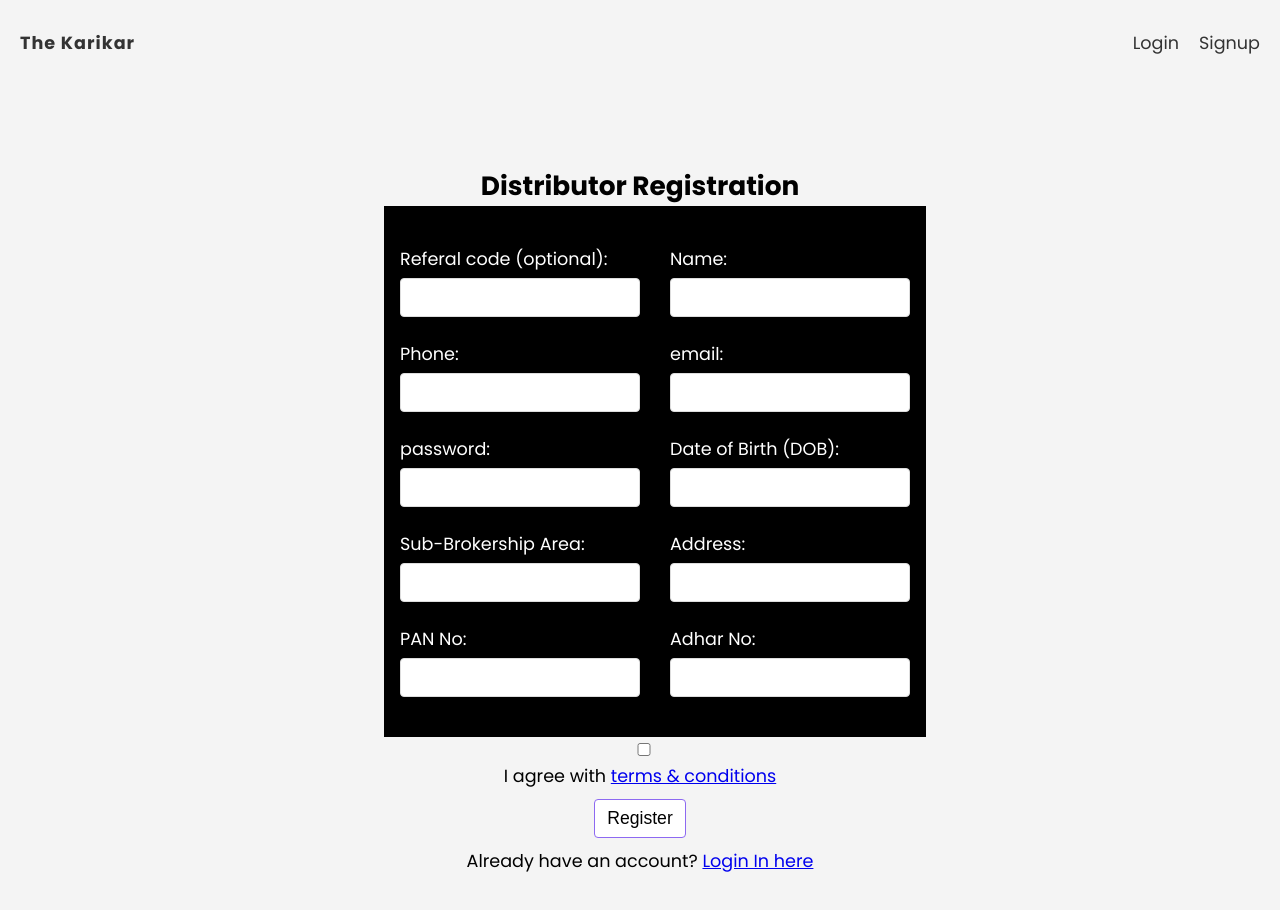
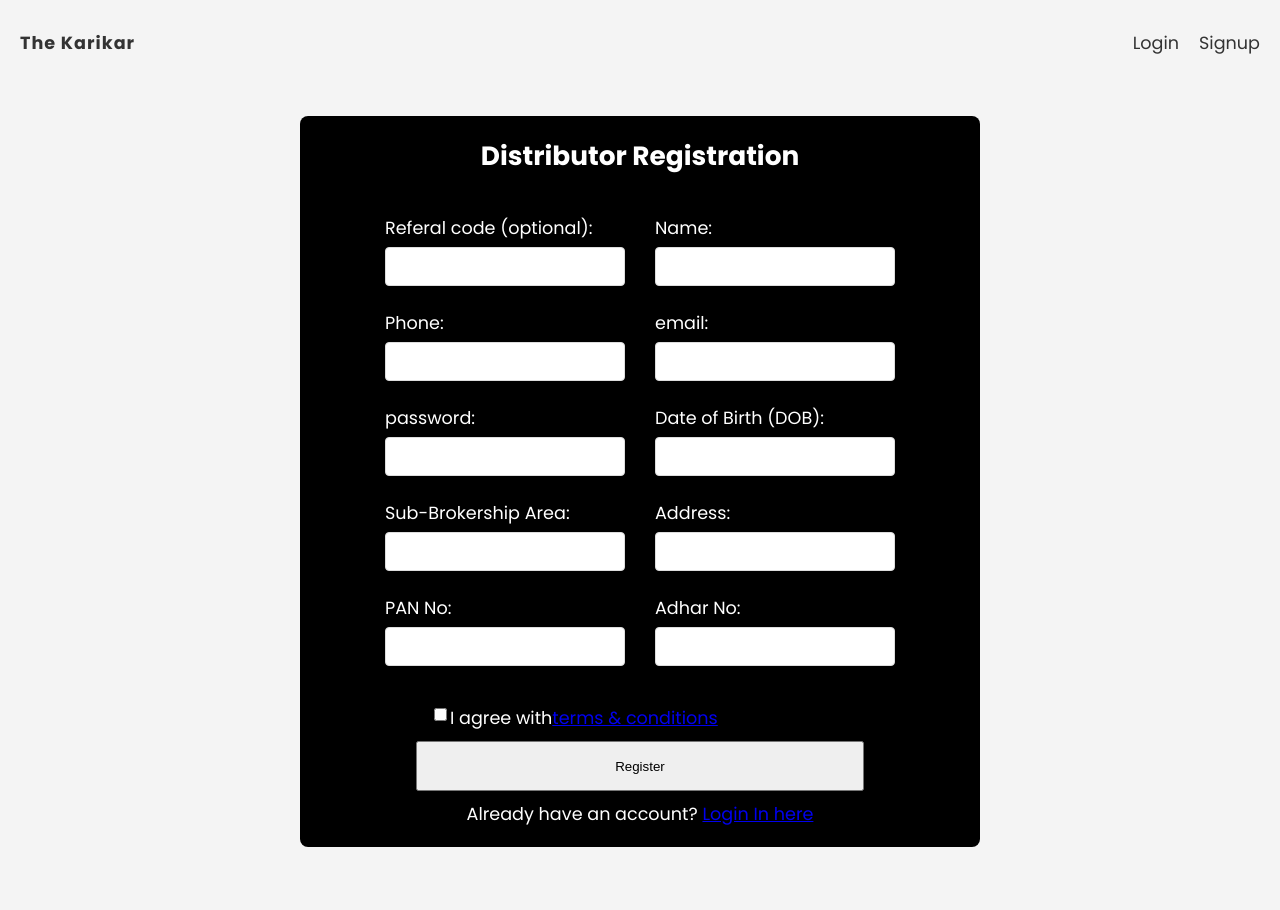
Before and after one commit to swatantragoswami09/karikarEduWealth, a React (Create React App) app: page /signup in a window 1280 px wide. Shown: the top 910 px of the page. Built offline with nearby package versions, Linux system fonts and the light colour scheme; no server answers.

Commit message:
css and snacbaar

```diff
--- /dev/null
+++ b/src/common/Snackbar.js
@@ -0,0 +1,98 @@
+import React from "react";
+import Button from "@mui/material/Button";
+import Snackbar from "@mui/material/Snackbar";
+import Slide from "@mui/material/Slide";
+// import { Alert } from "@mui/material";
+import MuiAlert from "@mui/material/Alert";
+const Alert = React.forwardRef(function Alert(props, ref) {
+  return <MuiAlert elevation={6} ref={ref} variant="filled" {...props} />;
+});
+
+const CommonSnackbar = (props) => {
+  const message = props.message || "Something went wrong!";
+  const statusCode = props.statusCode;
+  const isError = ['401', '400', '404', '500'].includes(statusCode);
+
+
+  let snackbarSeverity = isError ? "error" : "success"
+  console.log(snackbarSeverity)
+  // let snackbarSeverity = "";
+  // if (isError) {
+  //   snackbarSeverity = (
+  //     <Alert
+  //       severity="error"
+  //       onClose={handleClose}
+  //       // sx={{ width: "100%" }}
+  //     >
+  //       {message}
+  //     </Alert>
+  //   );
+  // } else {
+  //   snackbarSeverity = (
+  //     <Alert
+  //       severity="success"
+  //       onClose={handleClose}
+  //       // sx={{ width: "100%" }}
+  //     >
+  //       {message}
+  //     </Alert>
+  //   );
+  // }
+  console.log(isError);
+  const [state, setState] = React.useState({
+    open: true,
+    Transition: Slide,
+    vertical: "bottom",
+    horizontal: "center",
+  });
+  const { vertical, horizontal, open } = state;
+  const handleClose = () => {
+    setState({
+      ...state,
+      open: false,
+    });
+  };
+
+  const action = (
+    <React.Fragment>
+      <Button color="secondary" size="small" onClick={handleClose}>
+        Ok
+      </Button>
+    </React.Fragment>
+  );
+
+  return (
+    <Snackbar
+      open={open}
+      anchorOrigin={{ vertical, horizontal }}
+      onClose={handleClose}
+      autoHideDuration={3000}
+      TransitionComponent={state.Transition}
+      message={message}
+      key={state.Transition.name}
+      action={action}
+    >
+      {/* {isError && (
+        <Alert
+          severity="error"
+          onClose={handleClose}
+          // sx={{ width: "100%" }}
+        >
+          {message}
+        </Alert>
+      )} */}
+      {/* {snackbarSeverity} */}
+      <Alert
+        severity={snackbarSeverity}
+        onClose={handleClose}
+        // sx={{ width: "100%" }}
+      >
+        {message}
+      </Alert>
+    </Snackbar>
+  );
+};
+
+export default CommonSnackbar;
+
+// (isError === true || isError === false) && (
--- a/src/components/Navbar.js
+++ b/src/components/Navbar.js
@@ -2,7 +2,7 @@ import "./Navbar.css";
 import { Link } from "react-router-dom";
 import { useLogout } from "../hooks/useLogout";
 import { useAuthContext } from "../hooks/useAuthContext";
-import LoadingSpinner from "../LoadingSpinner/LoadingSpinner";
+import LoadingSpinner from "../common/LoadingSpinner/LoadingSpinner";
 import { useHistory } from "react-router-dom";
 
 export default function Navbar() {
--- a/src/pages/forget/Forget.js
+++ b/src/pages/forget/Forget.js
@@ -1,7 +1,7 @@
 import React, { useState } from "react";
 import "./Forget.css";
 import { useForget } from "../../hooks/useForget";
-import Loading from "../../LoadingSpinner/LoadingSpinner";
+import Loading from "../../common/LoadingSpinner/LoadingSpinner";
 
 function Forget() {
   const [email, setemail] = useState("");
--- a/src/pages/home/Home.js
+++ b/src/pages/home/Home.js
@@ -1,5 +1,5 @@
 import { useLogout } from "../../hooks/useLogout";
-import LoadingSpinner from "../../LoadingSpinner/LoadingSpinner";
+import LoadingSpinner from "../../common/LoadingSpinner/LoadingSpinner";
 
 export default function Home() {
   const { logout, isPending } = useLogout();
--- a/src/pages/login/Login.js
+++ b/src/pages/login/Login.js
@@ -2,8 +2,9 @@ import { useState } from "react";
 import { Link, useHistory } from "react-router-dom";
 import { useLogin } from "../../hooks/useLogin";
 import "./Login.css";
-import LoadingSpinner from "../../LoadingSpinner/LoadingSpinner";
+import LoadingSpinner from "../../common/LoadingSpinner/LoadingSpinner";
 import Home from "../home/Home";
+import CommonSnackbar from "../../common/Snackbar";
 import { useAuthContext } from "../../hooks/useAuthContext";
 
 export default function Login() {
@@ -16,8 +17,19 @@ export default function Login() {
     e.preventDefault();
     login(email, password);
   };
-  if (isPending) {
+  let snackbar;
+  if (isPending && !error) {
     return <LoadingSpinner />;
+  }
+  if(!isPending && !error){
+     snackbar = (
+      <CommonSnackbar message="User Login successfully" statusCode="200" />
+    );
+  }
+  if(!isPending && error){
+    snackbar = (
+      <CommonSnackbar message={error} statusCode="400" />
+    );
   }
   if (user) {
     history.push("/");
@@ -51,6 +63,8 @@ export default function Login() {
       </Link>
       {error && <div className="error">{error}</div>}
       {/* {!isPending && error && history.push('/')} */}
+
+      {snackbar}
     </form>
   );
 }
--- a/src/pages/signup/Signup.css
+++ b/src/pages/signup/Signup.css
@@ -1,10 +1,11 @@
 .signup-form {
   display: flex;
-  flex-direction: row;
-  border: 1px solid black;
+  /* flex-direction: row; */
+  /* border: 1px solid black; */
   width: fit-content;
   justify-content: center;
-  margin-left: 30%;
+  /* margin-left: 30%; */
+  margin: auto;
   text-align: left;
   background-color: black;
   color: white;
@@ -13,7 +14,43 @@
 .left-content {
   margin: 15px;
 }
+.main-container{
+  background-color:  black;
+  color: white;
+  /* width: 400px; */
+  border-radius: 8px;
+  bottom: 100px;
+  margin:auto;
+  width: 50%;
+/* border: 5px solid #FFFF00; */
+position: relative;
+bottom: 50px;
+  padding: 20px;
+  align-items: center;
+  justify-content: center;
+}
 
+.signup-btn{
+  width: 70%;
+   margin: 15px;
+   height: 50px;
+}
+
+span{
+  display: flex;
+  flex-direction: row;
+  text-align: left;
+  align-items: flex-start;
+ /* margin-left: 90px; */
+}
+
+.termsAndCondition{
+  margin-left: 110px;
+}
+input,p,Link{
+  margin: 0x 3px;
+    width: fit-content;
+  }
 /* .container{
  /* width: 500px;
     align-items: center;
--- a/src/pages/signup/Signup.js
+++ b/src/pages/signup/Signup.js
@@ -2,7 +2,8 @@ import { useState } from "react";
 // import "./Signup.css";
 import { useSignup } from "../../hooks/useSignup";
 import { Link } from "react-router-dom";
-import LoadingSpinner from "../../LoadingSpinner/LoadingSpinner";
+import LoadingSpinner from "../../common/LoadingSpinner/LoadingSpinner";
+import CommonSnackbar from "../../common/Snackbar";
 import "./Signup.css";
 
 export default function Signup() {
@@ -47,11 +48,23 @@ export default function Signup() {
       termAndCondition
     );
   };
-  // if (isPending) {
-  //   return <LoadingSpinner />;
-  // }
+
+  let snackbar;
+  if (isPending) {
+    return <LoadingSpinner />;
+  }
+  if(!isPending && !error){
+     snackbar = (
+      <CommonSnackbar message="User Login successfully" statusCode="200" />
+    );
+  }
+  if(!isPending && error){
+    snackbar = (
+      <CommonSnackbar message={error} statusCode="400" />
+    );
+  }
   return (
-    <div style={{ marginBottom: "50px" }}>
+    <div className="main-container">
       <h2>Distributor Registration</h2>
       <form onSubmit={handleSubmit}>
         <div className="signup-form">
@@ -156,28 +169,29 @@ export default function Signup() {
             </label>
           </div>
         </div>
-        <div>
-          <input
+        {/* <div> */}
+
+
+          <span className="termsAndCondition">
+            <input
             type="checkbox"
             required
-            onChange={() => setTermAndCondition(true)}
+            onChange={() => setTermAndCondition(!termAndCondition)}
             value={termAndCondition}
           />
-
-          <span>
-            I agree with <Link to="/termandconditions">terms & conditions</Link>
+          <p>  I agree with </p><Link to="/termandconditions">terms & conditions</Link>
           </span>
-        </div>
+        {/* </div> */}
         {!isPending && (
-          <button className="btn" style={{ margin: "10px 0px" }}>
+          <button className="signup-btn" style={{ margin: "10px 0px" }}>
             Register
           </button>
         )}
-        {isPending && <LoadingSpinner />}
         <br />
         Already have an account? <Link to="/login">Login In here</Link>
         {error && <div className="error">{error}</div>}
       </form>
+      {snackbar}
     </div>
   );
 }
```
Also changed, not shown: src/common/LoadingSpinner/LoadingSpinner.css (renamed from src/LoadingSpinner/LoadingSpinner.css), src/common/LoadingSpinner/LoadingSpinner.js (renamed from src/LoadingSpinner/LoadingSpinner.js), src/hooks/useAuthContext.js (line endings or trailing spaces).
